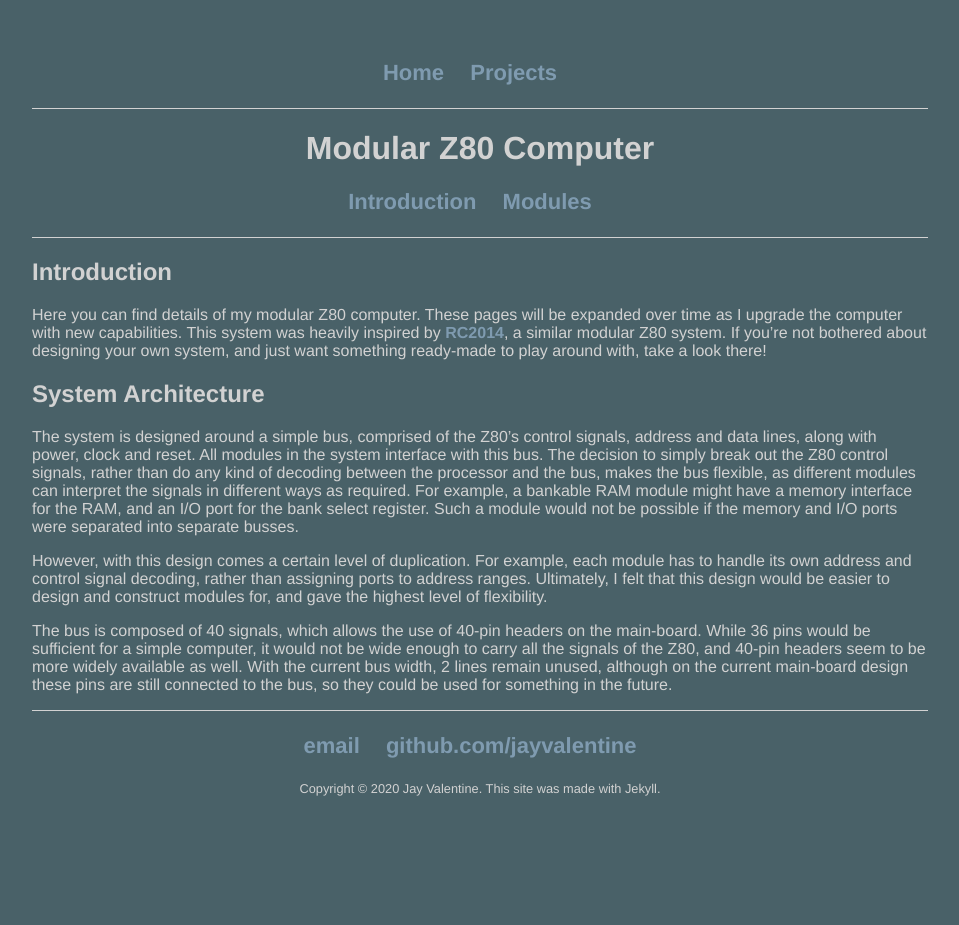
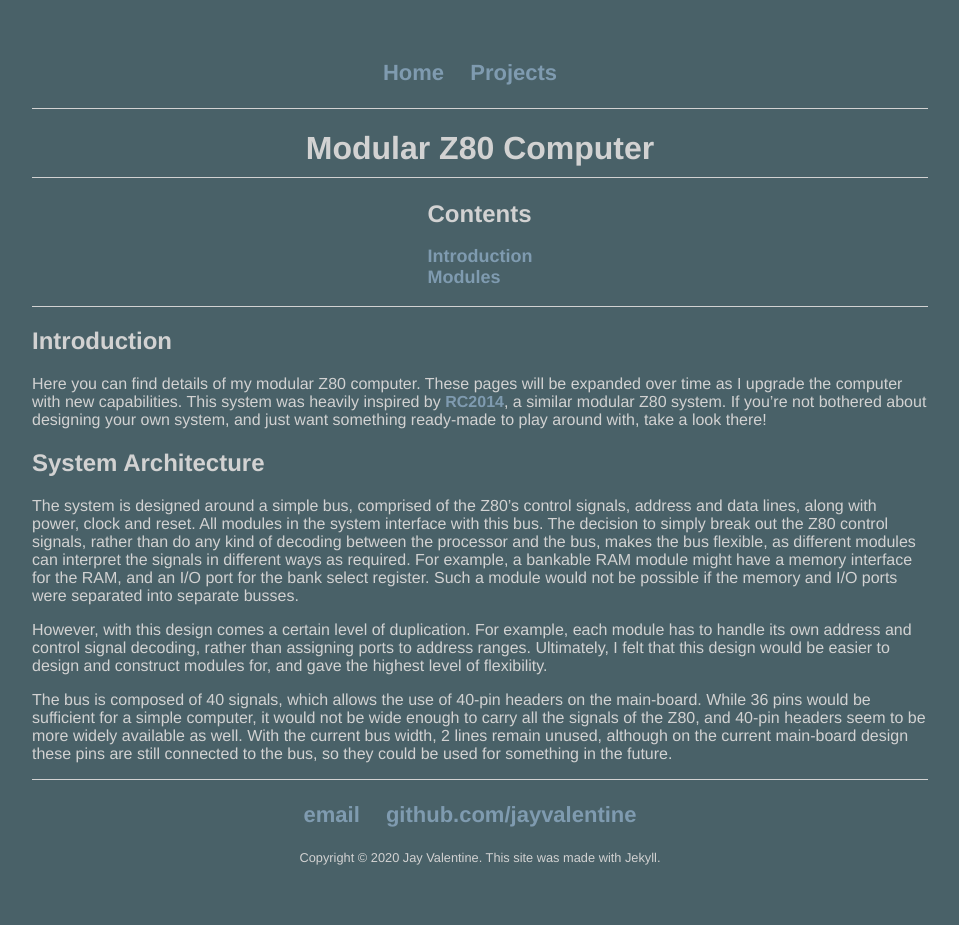
Before and after one commit to jayvalentine/jayvalentine.github.io, a Jekyll site: the page built from modularz80/index.md, in a window 1280 px wide. Shown: the whole page, without its empty margins (160-1119 px from the left). Built offline with Jekyll 4.4.1, drawn with Linux system fonts in a browser that asks for light colours; before the commit the page ends 900 px from its top, so only the background shows below that.

Commit message:
Tweaking layout/styling of contents

```diff
--- a/_layouts/modularz80.html
+++ b/_layouts/modularz80.html
@@ -2,10 +2,13 @@
 layout: default
 ---
 <h1>Modular Z80 Computer</h1>
-<nav>
-    <ul>
-        <li><a href="/modularz80/index.html">Introduction</a></li>
-        <li><a href="/modularz80/modules.html">Modules</a></li>
-    </ul>
-</nav>
+<div class="contents" style="text-align: center;">
+    <div style="display: inline-block; text-align: left;">
+        <h2>Contents</h2>
+        <ul>
+            <li><a href="/modularz80/index.html">Introduction</a></li>
+            <li><a href="/modularz80/modules.html">Modules</a></li>
+        </ul>
+    </div>
+</div>
 {{ content }}
--- a/css/main.css
+++ b/css/main.css
@@ -35,6 +35,8 @@ h1 {
     text-align: center;
     font-family:'Helvetica', 'Arial', 'Sans-Serif';
     color: #d2d2d2;
+    padding-bottom: 10px;
+    border-bottom: 1px solid #d2d2d2;
 }
 h2 {
     text-align: left;
@@ -51,6 +53,10 @@ p {
     color: #d2d2d2;
 }
 
+hr {
+    color: #d2d2d2;
+}
+
 nav {
     border-bottom: 1px solid #d2d2d2;
 }
@@ -59,3 +65,21 @@ footer {
     border-top: 1px solid #d2d2d2;
     font-size: .8em;
 }
+
+.contents {
+    border-bottom: 1px solid #d2d2d2;
+}
+
+.contents ul {
+    font-family:'Helvetica', 'Arial', 'Sans-Serif';
+    font-size: 18px;
+    list-style: none;
+    font-weight: bold;
+    padding: 0px;
+}
+
+.contents h2 {
+    padding: 0px;
+    margin-bottom: 0px;
+    margin-top: 0px;
+}
```
